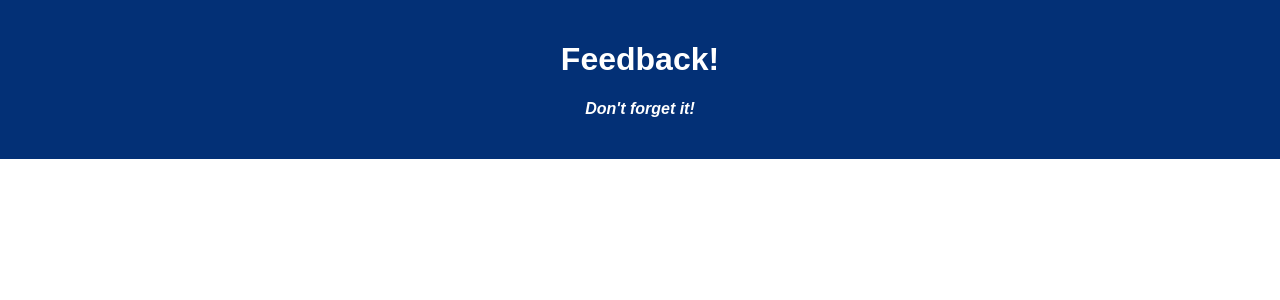
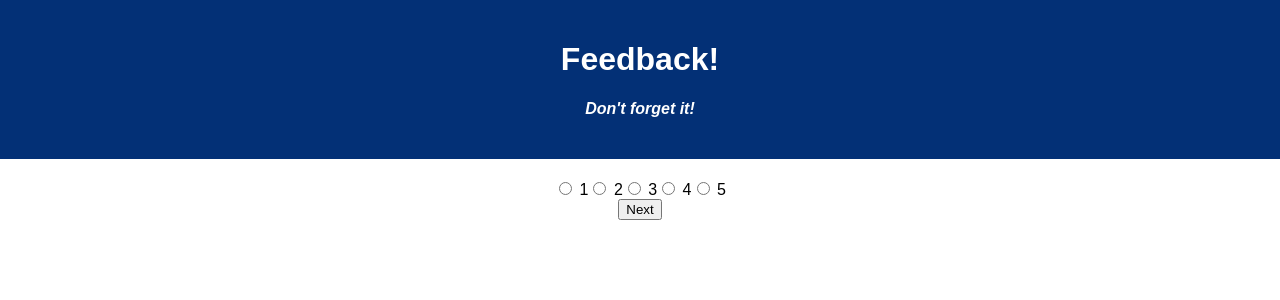
Before and after one commit to sam-c-freeman/weekend-redux-feedback-loop, a React (Create React App) app: page / in a window 1280 px wide. Shown: the top 300 px of the page. Built offline with nearby package versions, Linux system fonts and the light colour scheme.

Commit message:
need to install react-redux

```diff
--- a/src/components/App/App.jsx
+++ b/src/components/App/App.jsx
@@ -1,8 +1,11 @@
 import React from 'react';
 import axios from 'axios';
 import './App.css';
+import FeelingForm from '../FeelingForm/FeelingForm';
 
 function App() {
+
+
 
   return (
     <div className='App'>
@@ -10,6 +13,7 @@ function App() {
         <h1 className='App-title'>Feedback!</h1>
         <h4>Don't forget it!</h4>
       </header>
+      <FeelingForm />
     </div>
   );
 }
--- a/src/components/FeelingForm/FeelingForm.jsx
+++ b/src/components/FeelingForm/FeelingForm.jsx
@@ -0,0 +1,27 @@
+import {useState} from 'react';
+import {useHistory} from 'react-router-dom';
+import {useDispatch} from 'react-redux';
+
+function FeelingForm (){
+    const[feelingRating, setFeelingRating] = useState('');
+    //what should default rating be?
+    //How will I clear it?
+    const handleNext = () =>{
+        console.log(feelingRating);
+    }
+
+    return(
+        <form onSubmit={handleNext}>
+            <div className="radioButtons"  onChange={(event) => setFeelingRating(event.target.value)}>
+                    <input type="radio" value="1" name="feeling"/> 1
+                    <input type="radio" value="2" name="feeling"/> 2
+                    <input type="radio" value="3" name="feeling"/> 3
+                    <input type="radio" value="4" name="feeling"/> 4
+                    <input type="radio" value="5" name="feeling"/> 5
+            </div>
+            <button>Next</button>
+        </form>
+    );
+}
+
+export default FeelingForm;
```
